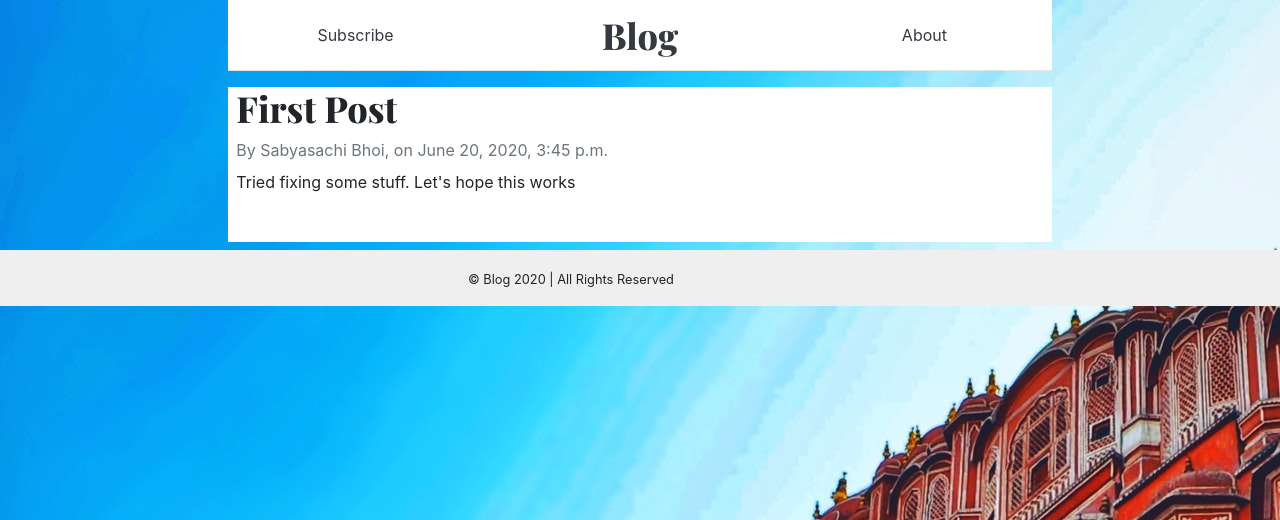
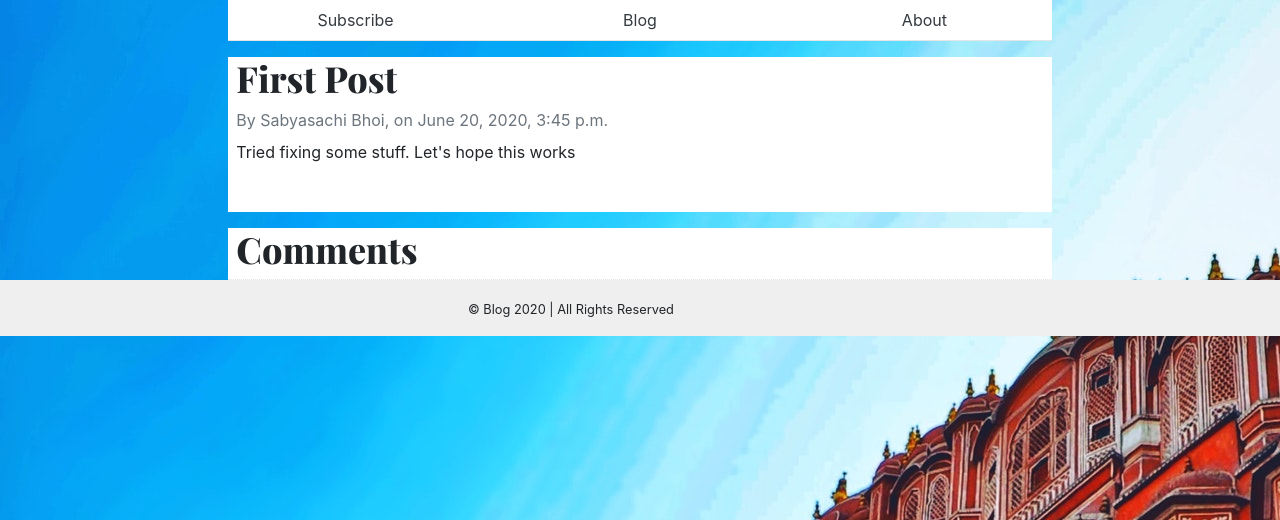
Before and after one commit to sabyabhoi/blog, a Django app: a page that uses backend/templates/post_detail.html in a window 1280 px wide. Shown: the top 520 px of the page. Run offline with Django 3.2, Linux system fonts and the light colour scheme; data comes from the database, SQL or seed files in the repository; both versions use the stored data as it was after the commit; some libraries are stand-ins or nearby versions; some web fonts are replaced.

Commit message:
Implementing Commenting System

```diff
--- /dev/null
+++ b/backend/blog/forms.py
@@ -0,0 +1,7 @@
+from .models import Comment
+from django import forms
+
+class CommentForm(forms.ModelForm):
+  class Meta:
+    model = Comment
+    fields = ('name', 'email', 'body')
--- a/backend/blog/models.py
+++ b/backend/blog/models.py
@@ -25,3 +25,17 @@ class Post(models.Model):
 
   def __str__(self):
     return self.title
+
+class Comment(models.Model):
+  post = models.ForeignKey(Post, on_delete=models.CASCADE, related_name='comments')
+  name = models.CharField(max_length=80)
+  email = models.EmailField()
+  body = models.TextField()
+  created_on = models.DateTimeField(auto_now_add=True)
+  active = models.BooleanField(default=False)
+
+  class Meta:
+    ordering = ['-created_on']
+
+  def __str__(self):
+    return 'Comment {} by {}'.format(self.body, self.name)
--- a/backend/blog/urls.py
+++ b/backend/blog/urls.py
@@ -7,5 +7,5 @@ from django.conf.urls.static import static
 
 urlpatterns = [
   path('', views.PostList.as_view(), name='home'),
-  path('<slug:slug>/', views.PostDetail.as_view(), name='post_detail'),
+  path('<slug:slug>/', views.post_detail, name='post_detail'),
 ] + static(settings.MEDIA_URL, document_root = settings.MEDIA_ROOT)
--- a/backend/blog/views.py
+++ b/backend/blog/views.py
@@ -1,5 +1,7 @@
 from django.views import generic
 from .models import Post
+from .forms import CommentForm
+from django.shortcuts import render, get_object_or_404
 
 class PostList(generic.ListView):
   queryset = Post.objects.filter(status=1).order_by('-created_on')
@@ -8,3 +10,19 @@ class PostList(generic.ListView):
 class PostDetail(generic.DetailView):
   model = Post
   template_name = 'post_detail.html'
+
+def post_detail(request, slug):
+  template_name = 'post_detail.html'
+  post = get_object_or_404(Post, slug=slug)
+  comments = post.comments.filter(active=True)
+  new_comment = None
+  if request.method == 'POST':
+    comment_form = CommentForm(data=request.POST)
+    if comment_form.is_valid():
+      new_comment = comment_form.save(commit=False)
+      new_comment.post = post
+      new_comment.save()
+  else:
+    comment_form = CommentForm()
+
+  return render(request, template_name, {'post': post, 'comments': comments, 'new_comment': new_comment, 'comment_form': comment_form})
--- a/backend/static/css/style.css
+++ b/backend/static/css/style.css
@@ -11,9 +11,13 @@ body {
   border-bottom: 1px solid #e5e5e5;
 }
 
-#blog-title {
+.title {
   font-family: 'Playfair Display', serif !important;
   font-size: 2.25em;
+}
+
+.comments .title {
+  border-bottom: 1px dotted #e5e5e5;
 }
 
 img {
@@ -32,6 +36,10 @@ img {
   border-radius: 0 3px 3px 0;
 }
 
+.comments {
+  background-color: #fff;
+}
+
 .footer {
   position: absolute;
   right: 0;
@@ -42,6 +50,7 @@ img {
   text-align: center;
 
 }
+
 #overlay {
   position: fixed;
   display: none;
--- a/backend/templates/post_detail.html
+++ b/backend/templates/post_detail.html
@@ -5,9 +5,25 @@
 {% load filters %}
 
 <div class="blog-body my-3">
-  <h1 id="blog-title" class="px-2">{% block title %} {{ object.title }} {% endblock title %}</h1>
+  <h1  class="title px-2">{{post.title}}</h1>
   <div class="mb-1 text-muted pb-1 px-2">By {{post.author|cut}}, on {{post.updated_on}}</div>
   <p class="px-2 pb-5">{{post.content}}</p>
 </div>
 
+<!--Comments-->
+
+<div class="comments">
+  <h1 class="title px-2 pb-2">Comments</h1>
+  {% for comment in comments %}
+  <div class="comment-body mb-4" style="padding: 10px;">
+    <p class="font-weight-bold">
+      {{ comment.name }}
+      <span class=" text-muted font-weight-normal">
+        {{ comment.created_on }}
+      </span>
+    </p>
+    {{ comment.body | linebreaks }}
+  </div>
+  {% endfor %}
+</div>
 {%endblock content%}
```
Also changed, not shown: backend/blog/admin.py (+11 -1 lines), backend/blog/migrations/0003_comment.py (added), backend/db.sqlite3.
